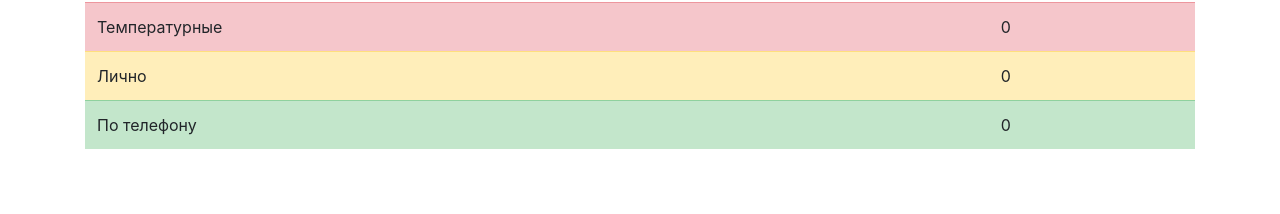
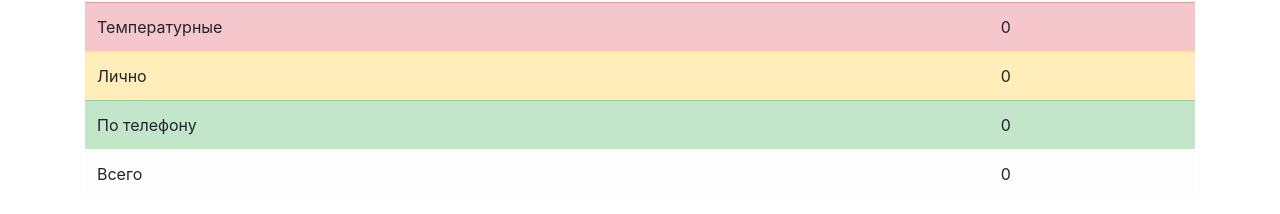
Before and after one commit to Grenadeer/coordinator, a Django app: page / in a window 1280 px wide. Shown: the part 854-1068 px from the top of the page. Before the commit the page ends 1003 px from the top, so only its background shows below. Run offline with Django 3.2, Linux system fonts and the light colour scheme; a user stored in the database is signed in; data comes from the database, SQL or seed files in the repository; both versions use the stored data as it was after the commit; some libraries are stand-ins or nearby versions.

Commit message:
Total records in record_summary added.

```diff
--- a/mysite/coordinator/templates/coordinator/record_summary.html
+++ b/mysite/coordinator/templates/coordinator/record_summary.html
@@ -195,6 +195,14 @@
                     {{ records_telephone }}
                 </td>
             </tr>
+            <tr class="table-light">
+                <td>
+                    Всего
+                </td>
+                <td>
+                    {{ records_total }}
+                </td>
+            </tr>
         </tbody>
     </table>
 
--- a/mysite/coordinator/views.py
+++ b/mysite/coordinator/views.py
@@ -23,6 +23,7 @@ def record_summary(request):
     record_max = 3
     doctors_records = []
     doctors = Doctor.objects.all()
+    records_total = 0
     records_temperature = 0
     records_personally = 0
     records_telephone = 0
@@ -32,6 +33,7 @@ def record_summary(request):
         for record in doctor.records_by_date(work_date):
             records.append(record)
             record_count += 1
+            records_total += 1
             if record.is_finish():
                 if record.is_personally():
                     records_personally += 1
@@ -56,6 +58,7 @@ def record_summary(request):
             'doctors_records': doctors_records,
             'records_head': [i for i in range(1, record_max + 1)],
             'work_date_get': work_date_get,
+            'records_total': records_total,
             'records_temperature': records_temperature,
             'records_personally': records_personally,
             'records_telephone': records_telephone,
```
Also changed, not shown: mysite/db.sqlite3.
